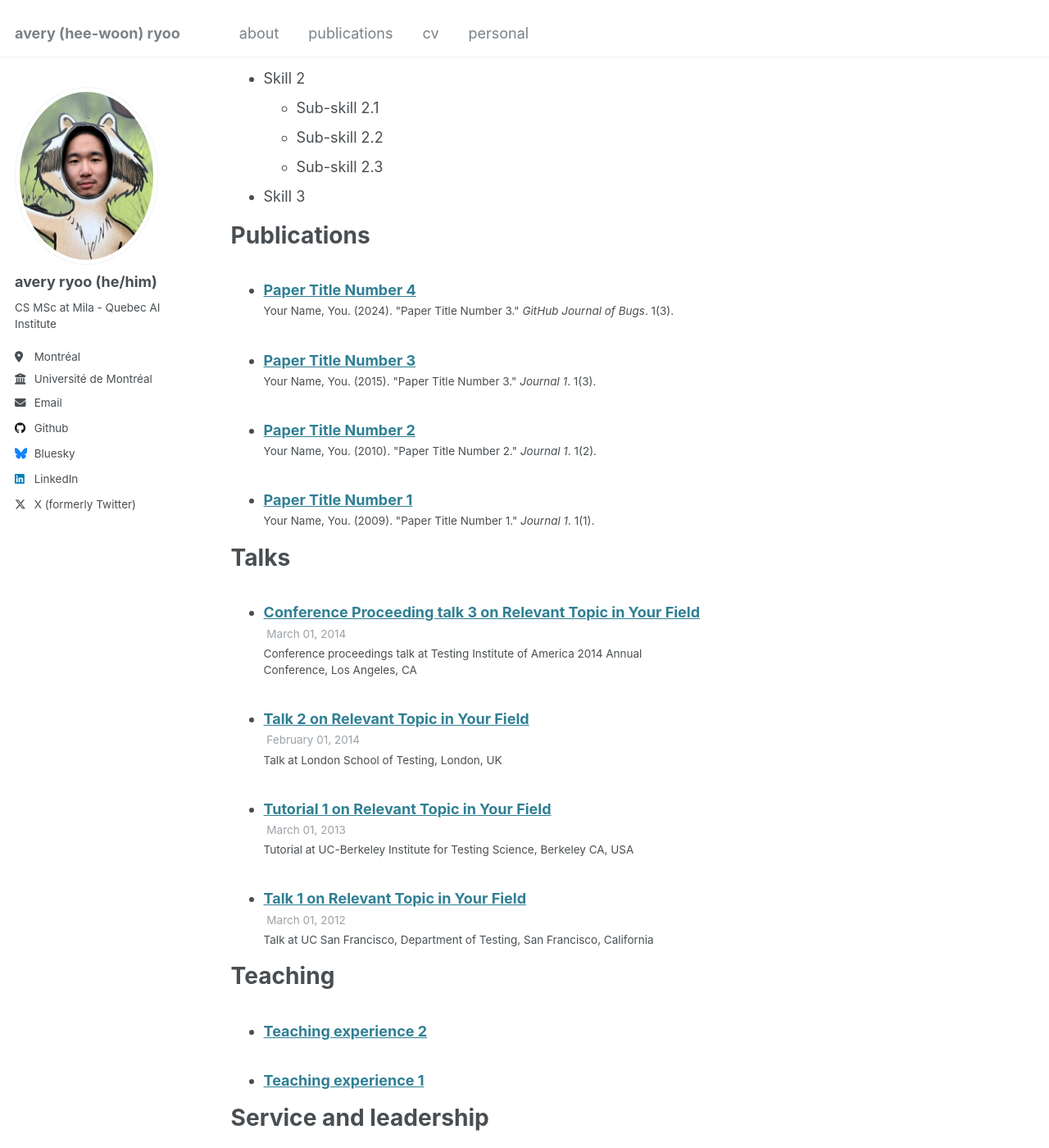
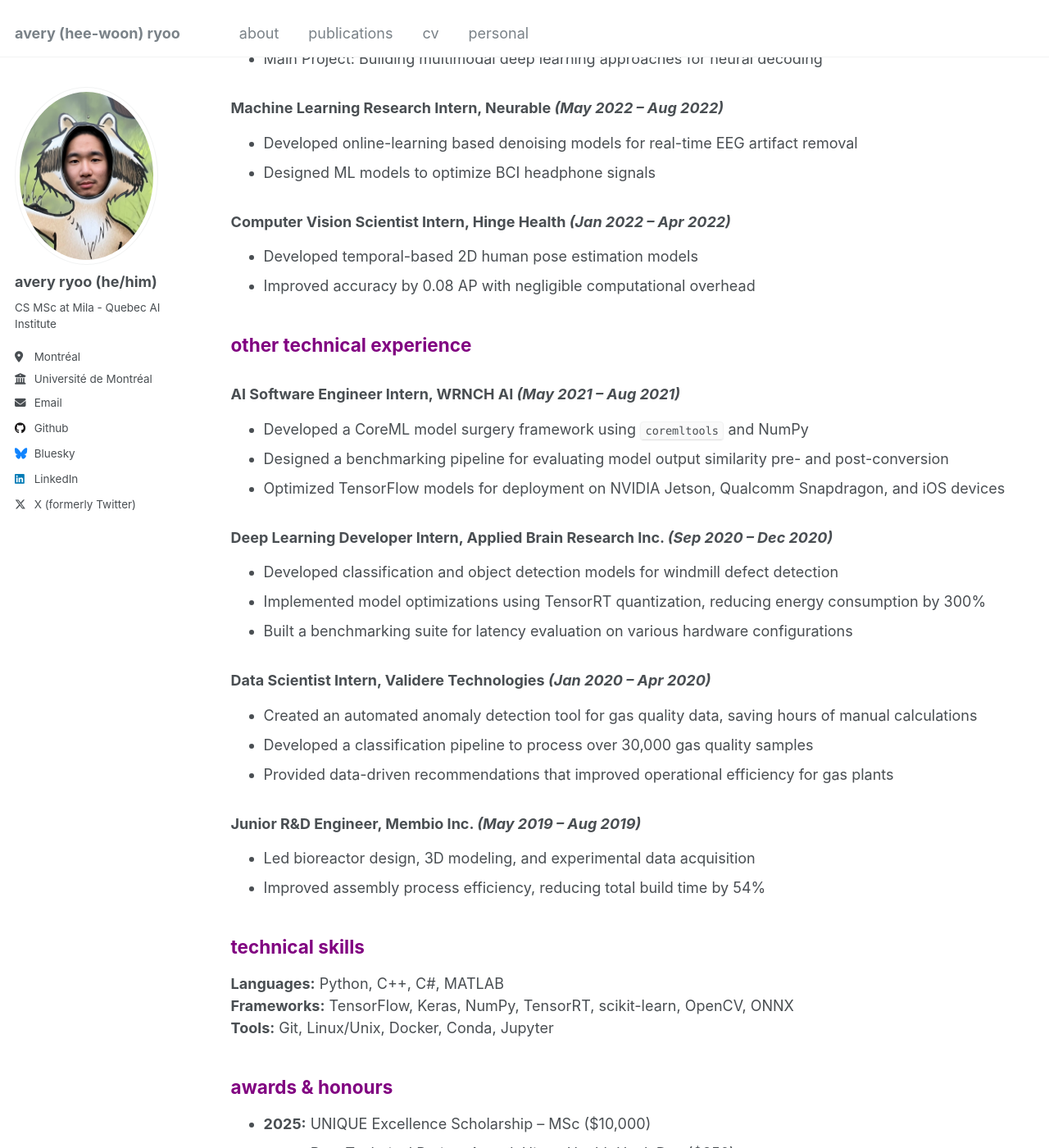
Before and after one commit to averyryoo/averyryoo.github.io, a Jekyll site: the page built from _pages/cv.md, in a window 1280 px wide and 1400 px high, scrolled down 816 px. Shown: the whole window at 82% size. Built offline with Jekyll 4.4.1, drawn with Linux system fonts in a browser that asks for light colours; some of the changed text lies outside the part shown.

Commit message:
made CV local

```diff
--- a/_pages/cv.md
+++ b/_pages/cv.md
@@ -1,64 +1,76 @@
 ---
 layout: archive
-title: "CV"
+title: "Avery (Hee-Woon) Ryoo"
 permalink: /cv/
-author_profile: true
-redirect_from:
-  - /resume
 ---
 
-{% include base_path %}
+## <span style="color: purple;">education</span>
 
-Education
-======
-* Ph.D in Version Control Theory, GitHub University, 2018 (expected)
-* M.S. in Jekyll, GitHub University, 2014
-* B.S. in GitHub, GitHub University, 2012
+### MSc in Computer Science (AI Specialization), Mila / University of Montreal *(Sep 2023 – Present)*
+- Supervised by Dr. Guillaume Lajoie and Dr. Matthew Perich
 
-Work experience
-======
-* Spring 2024: Academic Pages Collaborator
-  * Github University
-  * Duties includes: Updates and improvements to template
-  * Supervisor: The Users
+### BASc in Biomedical Engineering (Computing Option), University of Waterloo *(Sep 2018 – Apr 2023)*
+- Final-Year Design Project: Optimizing against cognitive fatigue in BCI-controlled wheelchairs
 
-* Fall 2015: Research Assistant
-  * Github University
-  * Duties included: Merging pull requests
-  * Supervisor: Professor Hub
+## <span style="color: purple;">publications</span>
 
-* Summer 2015: Research Assistant
-  * Github University
-  * Duties included: Tagging issues
-  * Supervisor: Professor Git
+- **A. H. W. Ryoo**, N. H. Krishna, X. Mao, M. G. Perich, G. Lajoie (2025). *Towards generalizable, real-time decoders for brain-computer interfaces*, **COSYNE 2025** *(Accepted Poster)*
+- **E. Williams, A. H. W. Ryoo***, T. Jiralerspong*, M. G. Perich, L. Mazzucato, G. Lajoie (2024). *Expressivity of Neural Networks with Random Weights and Learned Biases*, **ICML HiLD 2024, CCN 2024, ICLR 2025**
+- **K. P. Patel, A. Ryoo, S. Mihalas, B. Tripp** (2022). *Topography of multisensory convergence throughout the mouse cortex*, **COSYNE 2023** *(Under review for journal publication)*
 
-Skills
-======
-* Skill 1
-* Skill 2
-  * Sub-skill 2.1
-  * Sub-skill 2.2
-  * Sub-skill 2.3
-* Skill 3
+(* denotes equal contribution)
 
-Publications
-======
-  <ul>{% for post in site.publications reversed %}
-    {% include archive-single-cv.html %}
-  {% endfor %}</ul>
+## <span style="color: purple;">research experience</span>
 
-Talks
-======
-  <ul>{% for post in site.talks reversed %}
-    {% include archive-single-talk-cv.html  %}
-  {% endfor %}</ul>
+### Graduate Research Assistant, Mila – Quebec AI Institute *(Sep 2023 – Present)*
+- Main Project: Building multimodal deep learning approaches for neural decoding
 
-Teaching
-======
-  <ul>{% for post in site.teaching reversed %}
-    {% include archive-single-cv.html %}
-  {% endfor %}</ul>
+### Machine Learning Research Intern, Neurable *(May 2022 – Aug 2022)*
+- Developed online-learning based denoising models for real-time EEG artifact removal
+- Designed ML models to optimize BCI headphone signals
 
-Service and leadership
-======
-* Currently signed in to 43 different slack teams
+### Computer Vision Scientist Intern, Hinge Health *(Jan 2022 – Apr 2022)*
+- Developed temporal-based 2D human pose estimation models
+- Improved accuracy by 0.08 AP with negligible computational overhead
+
+## <span style="color: purple;">other technical experience</span>
+
+### AI Software Engineer Intern, WRNCH AI *(May 2021 – Aug 2021)*
+- Developed a CoreML model surgery framework using `coremltools` and NumPy
+- Designed a benchmarking pipeline for evaluating model output similarity pre- and post-conversion
+- Optimized TensorFlow models for deployment on NVIDIA Jetson, Qualcomm Snapdragon, and iOS devices
+
+### Deep Learning Developer Intern, Applied Brain Research Inc. *(Sep 2020 – Dec 2020)*
+- Developed classification and object detection models for windmill defect detection
+- Implemented model optimizations using TensorRT quantization, reducing energy consumption by 300%
+- Built a benchmarking suite for latency evaluation on various hardware configurations
+
+### Data Scientist Intern, Validere Technologies *(Jan 2020 – Apr 2020)*
+- Created an automated anomaly detection tool for gas quality data, saving hours of manual calculations
+- Developed a classification pipeline to process over 30,000 gas quality samples
+- Provided data-driven recommendations that improved operational efficiency for gas plants
+
+### Junior R&D Engineer, Membio Inc. *(May 2019 – Aug 2019)*
+- Led bioreactor design, 3D modeling, and experimental data acquisition
+- Improved assembly process efficiency, reducing total build time by 54%
+
+
+## <span style="color: purple;">technical skills</span>
+
+**Languages:** Python, C++, C#, MATLAB
+**Frameworks:** TensorFlow, Keras, NumPy, TensorRT, scikit-learn, OpenCV, ONNX
+**Tools:** Git, Linux/Unix, Docker, Conda, Jupyter
+
+## <span style="color: purple;">awards & honours<span style="color: purple;">
+
+- **2025:** UNIQUE Excellence Scholarship – MSc ($10,000)
+- **2022:** Best Technical Project Award, Hinge Health Hack Day ($350)
+- **2020:** Undergraduate Research Assistantship, University of Waterloo ($600)
+
+## <span style="color: purple;">volunteering</span>
+
+- **Workshop Organizer, COSYNE 2025**: Organizer for "Building a foundation model for the brain"
+- **Organizer, UNIQUE Student Symposium 2024**
+- **Volunteer, Montreal Neuro-AI Symposium 2023**
+
+---
```
